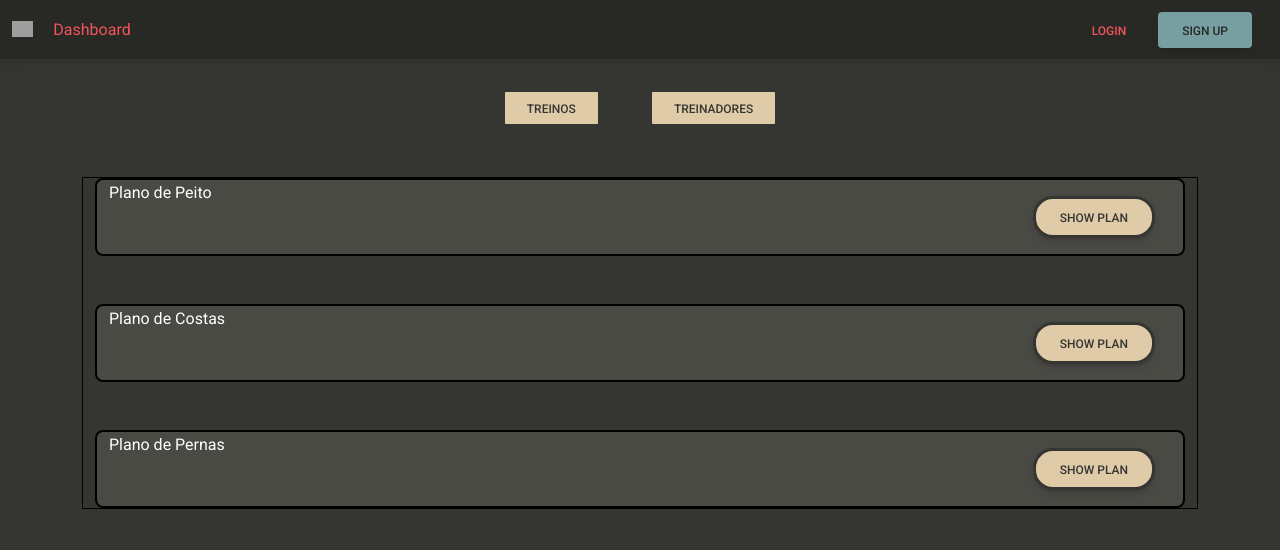
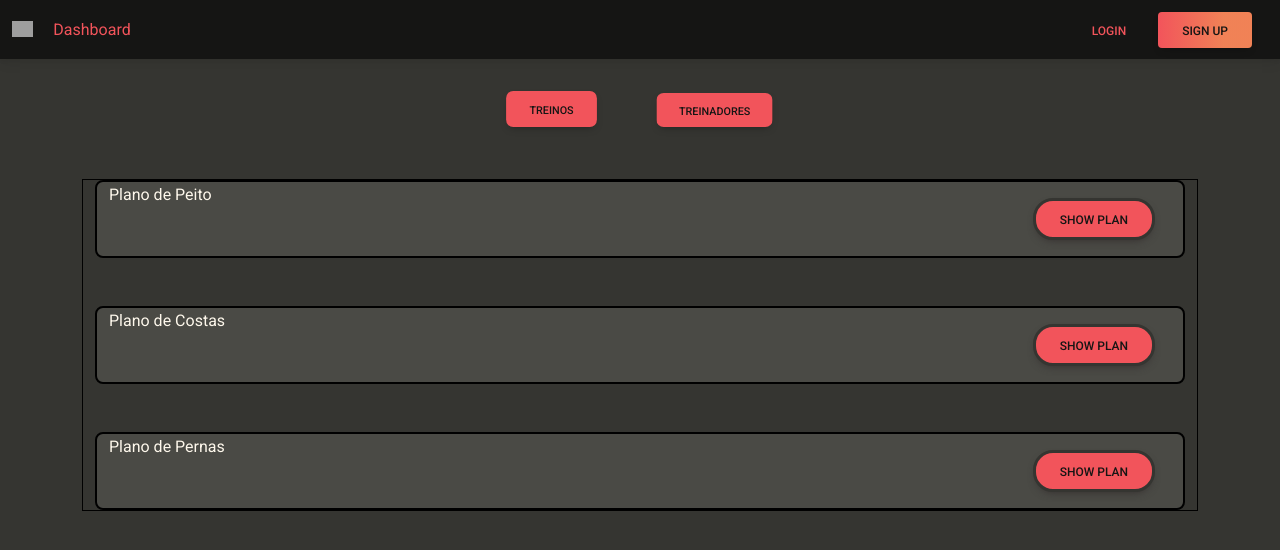
Before and after one commit to AfonsoLob/Built-Different, a Flask app: page / in a window 1280 px wide. Shown: the top 550 px of the page. Run offline with Flask 2, Linux system fonts and the light colour scheme; some libraries are stand-ins or nearby versions; grey boxes are pictures that could not be loaded.

Commit message:
Color Tryout

```diff
--- a/website/static/css/styles.css
+++ b/website/static/css/styles.css
@@ -15,7 +15,7 @@ body{
 }
 .gradient-custom {
     /* fallback for old browsers */
-    background: #6a11cb;
+    background: #353531;
 
     /* Chrome 10-25, Safari 5.1-6 */
     background: -webkit-linear-gradient(to right, #f2545b , hsl(377, 84%, 64%) 70%);
@@ -39,8 +39,11 @@ body{
     }
 
 /* Navbar */
+.nav-link:hover {
+    color: #f2545b;
+}
 .navbar-color{
-    background: hsl(60, 4%, 15%);
+    background: #151514;
 }
 .nav-text{
     color: #f2545b;
@@ -58,26 +61,50 @@ body{
     border: 2px solid black;
     border-radius: 8px;
     background-color: hsl(60, 4%, 28%) !important;
-    color: white;
+    color: #FEF8EC;
 }
 
 /* Buttons */
 .buttons{
-    background-color: #E0CBA8;
-    color: #353531;
+    background-color: #f2545b;
+    color: #151514;
     border: 3px solid #353531;
+}
+.btn-link:hover{
+    color: white;
+    border: 1px solid #f2545b;
+    background-color: transparent;
 }
 .button-plan{
     border-radius: 20px;
 }
 .btn-sign-up{
-    background: #779fa1;
-    color: hsl(60, 4%, 15%);
+    background: linear-gradient(to right, #f2545b, hsl(377, 84%, 64%) 70%);
+    color: #151514;
 }
 .btn-sign-up:hover{
-    background: hsl(183, 18%, 35%);
-    color: hsl(60, 4%, 75%);
+    color: #FEF8EC;
 }
 .btn-sign-up:first-child:hover, .btn-sign-up:focus-visible, .btn-sign-up:hover, :not(.btn-check)+.btn-sign-up:hover {
     box-shadow: 0 8px 9px -4px hsla(167, 57%, 51%, 0.068),0 4px 18px 0 hsla(167, 57%, 51%, 0.068);
 }
+.btn-custom-primary{
+    transform: scale(0.9);
+    border-radius: 8px;
+    border: 2px solid transparent;
+}
+.btn-custom-primary:hover{
+    background-color: #E0CBA8;
+    color: #f2545b;
+    border: 2px solid black;
+}
+.btn-custom-secondary{
+    transform: scale(0.9);
+    border-radius: 8px;
+    border: 1px solid transparent;
+}
+.btn-custom-secondary:hover{
+    background-color: transparent;
+    color: white;
+    border: 1px solid white;
+}
--- a/website/templates/index.html
+++ b/website/templates/index.html
@@ -81,8 +81,8 @@
     <!-- Custom Content -->
     <div class="container d-flex flex-column flex-grow-0 flex-shrink-0 main-container">
     <div class="container d-flex justify-content-center gap-5" >
-        <button type="button" class="btn btn-outline-primary mt-auto buttons" data-mdb-ripple-color="dark">Treinos</button>
-        <button type="button" class="btn btn-outline-secondary mt-auto buttons" data-mdb-ripple-color="dark">Treinadores</button>
+        <button type="button" class="btn btn-custom-primary mt-auto buttons" data-mdb-ripple-color="dark">Treinos</button>
+        <button type="button" class="btn btn-custom-secondary mt-auto buttons" data-mdb-ripple-color="dark">Treinadores</button>
     </div>
     <!-- Middle Containers -->
     <div class="container d-flex flex-column justify-content-center gap-5 container-planos">
```
